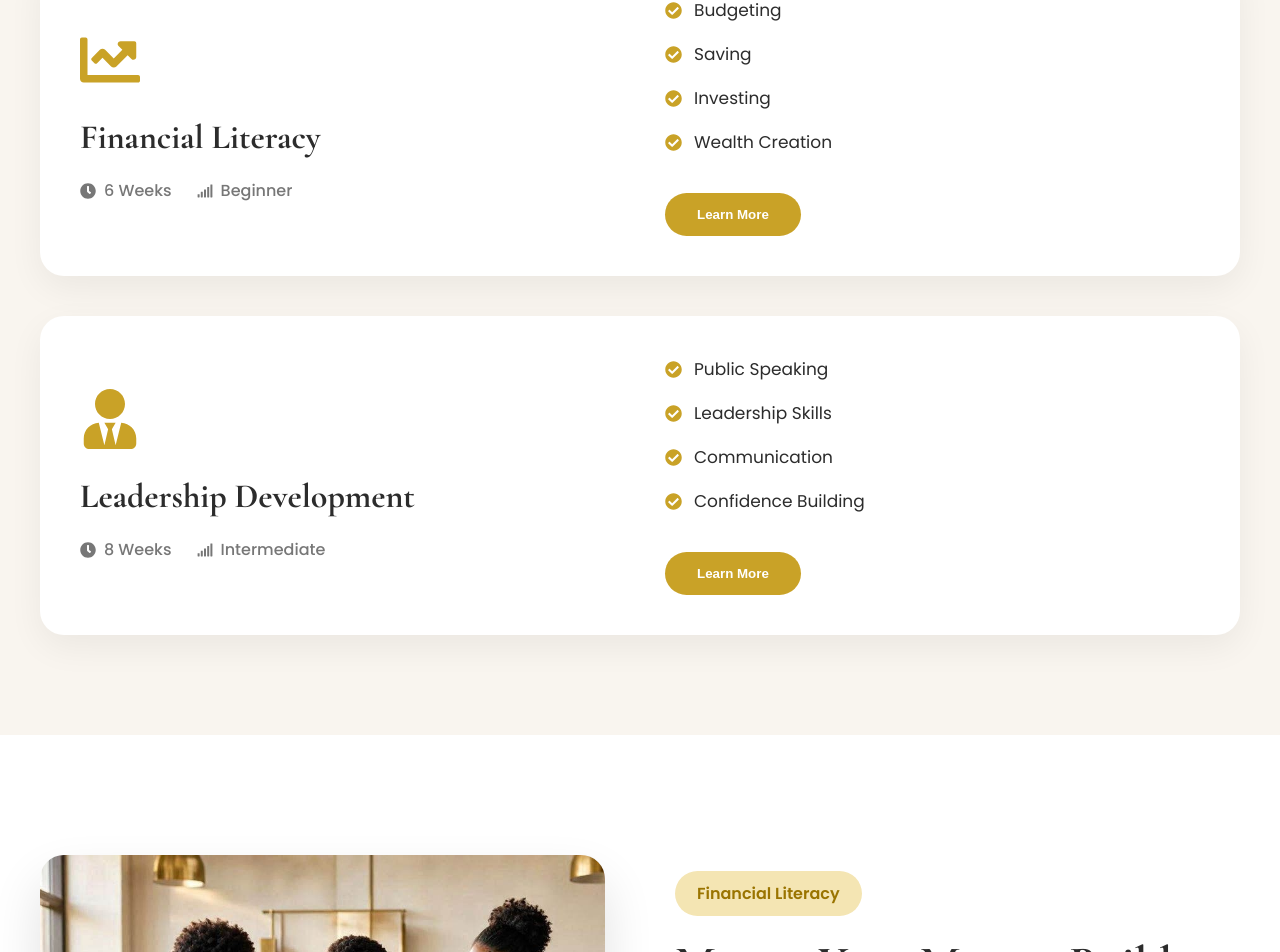
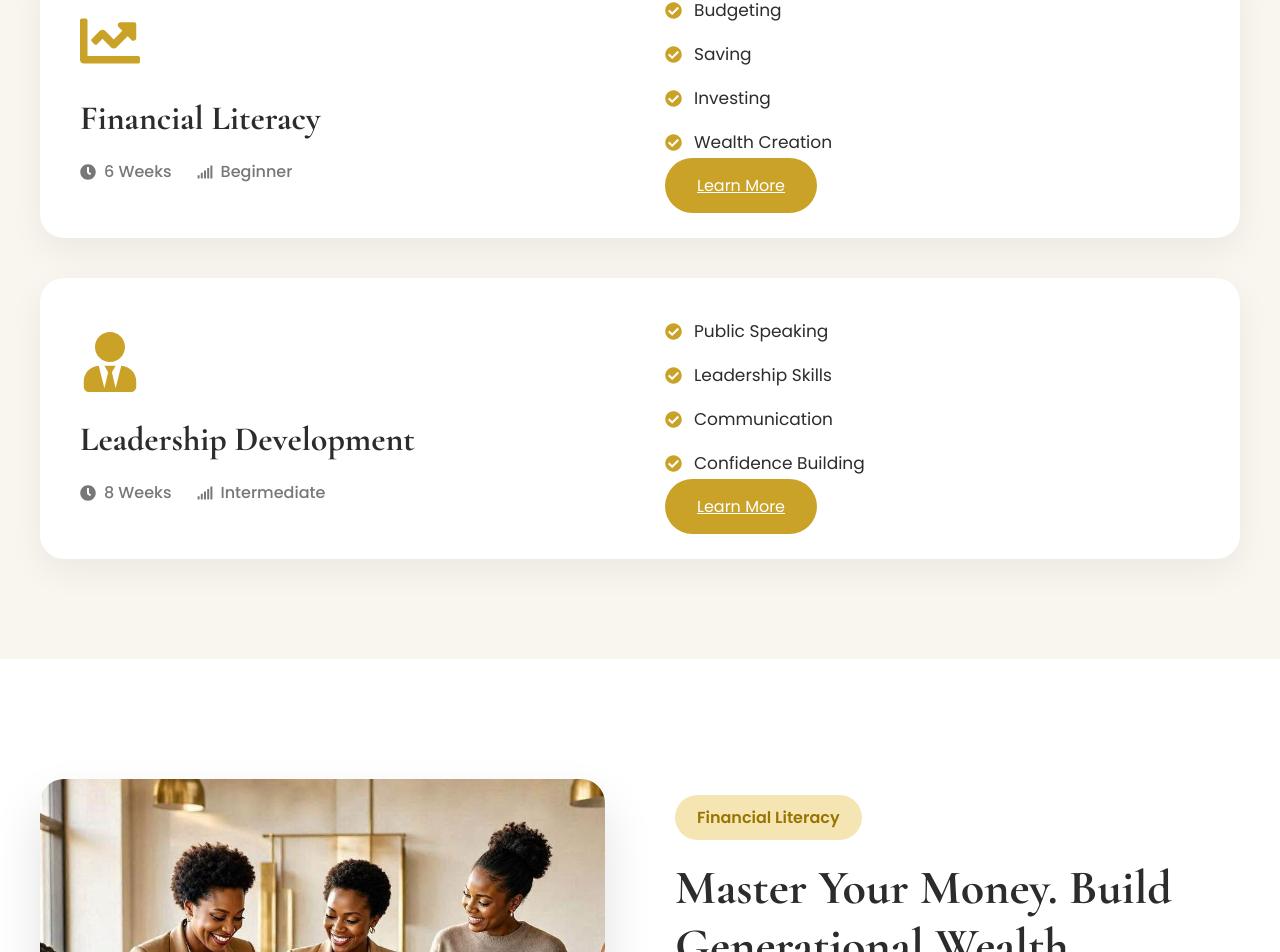
Before and after one commit to BRIAN-pixel275/elevara-legacy, a React (Vite) app: page /programs in a window 1280 px wide. Shown: the part 2003-2955 px from the top of the page. Built offline with nearby package versions, Linux system fonts and the light colour scheme.

Commit message:
refactor: replace Learn More button with a link to contact page and style the button

```diff
--- a/src/pages/Programs.jsx
+++ b/src/pages/Programs.jsx
@@ -22,6 +22,7 @@ import {
   FaRocket,
   FaAward,
 } from "react-icons/fa";
+import { Link } from "react-router-dom";
 
 function Programs() {
   return (
@@ -175,9 +176,12 @@ function Programs() {
 
                 </ul>
 
-                <button className="learn-btn">
-                    Learn More
-                </button>
+                <Link
+                     to="/contact"
+                          className="programs-page-btn"
+                          >
+                                   Learn More
+                          </Link>
 
             </div>
 
@@ -221,9 +225,12 @@ function Programs() {
 
                 </ul>
 
-                <button className="learn-btn">
-                    Learn More
-                </button>
+                <Link
+                     to="/contact"
+                          className="programs-page-btn"
+                          >
+                                   Learn More
+                          </Link>
 
             </div>
 
--- a/src/styles/programspage.css
+++ b/src/styles/programspage.css
@@ -74,6 +74,25 @@
     color: #666;
     line-height: 1.8;
     font-size: 16px;
+}
+.programs-page-btn{
+    background:#C9A227;
+
+color:white;
+
+border:none;
+
+padding:16px 32px;
+
+border-radius:50px;
+
+cursor:pointer;
+
+font-size:16px;
+}
+
+.programs-page-btn:hover{
+    background:#B8860B;
 }
 
 /* ===================================
```
